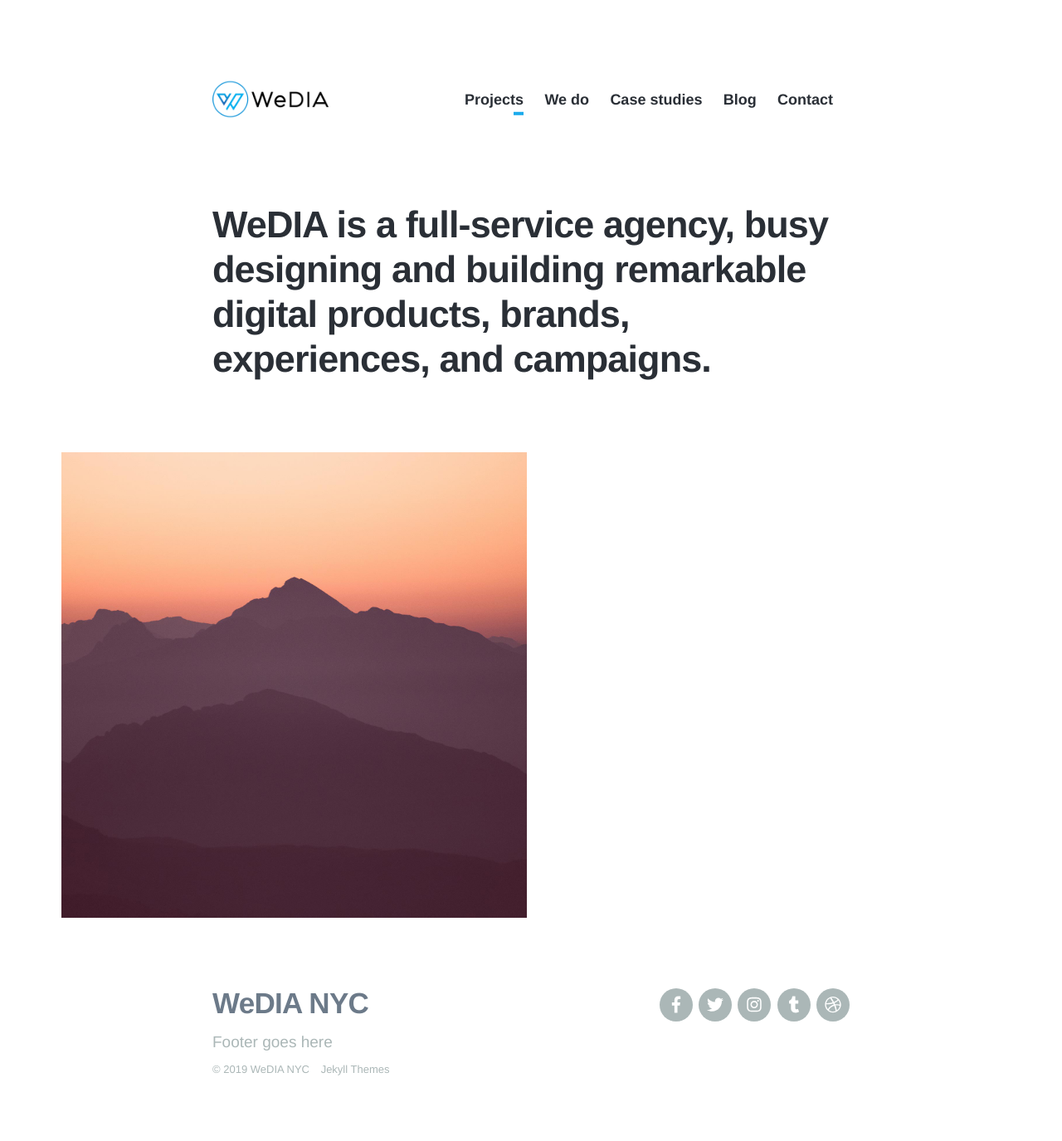
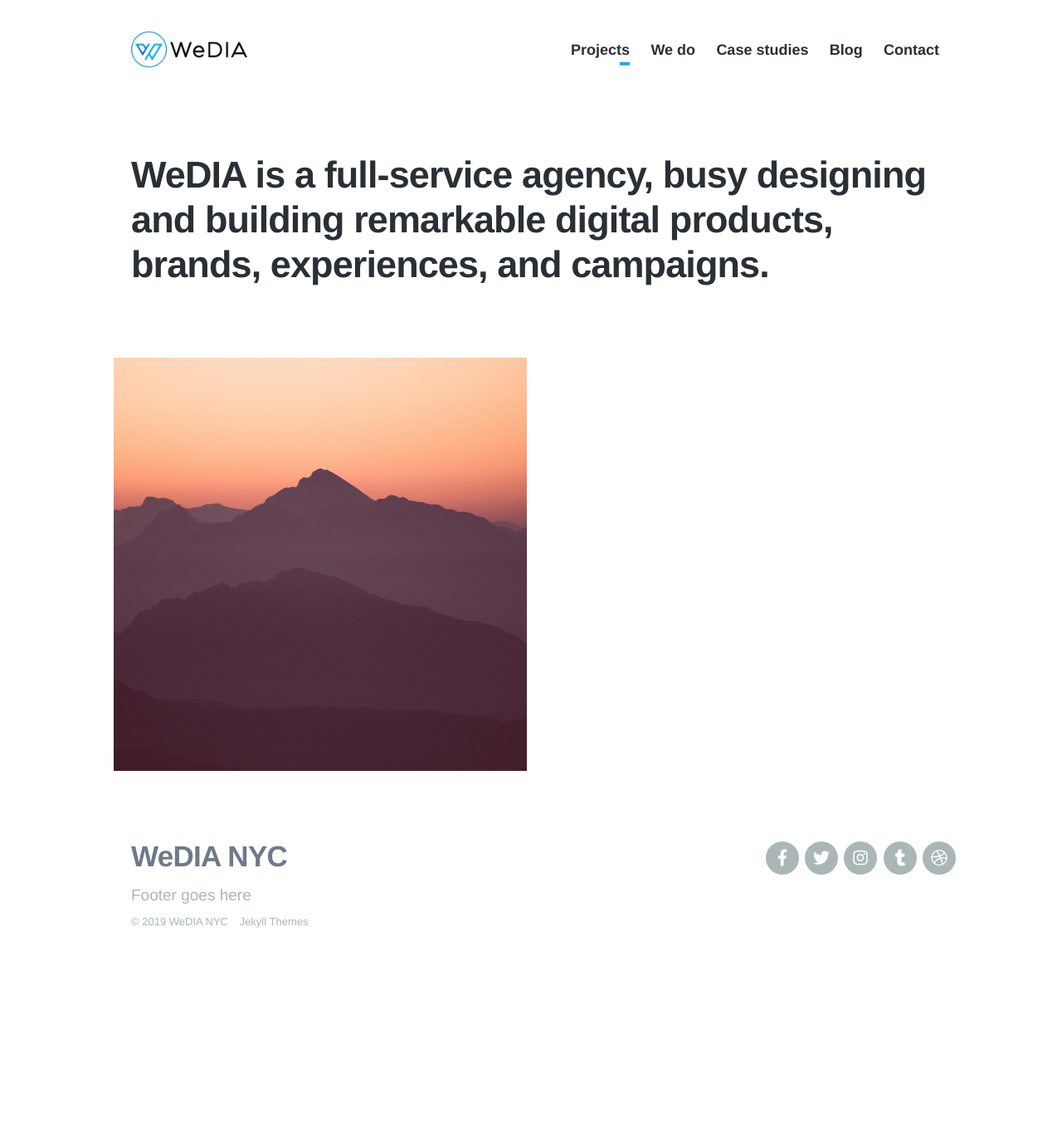
Before and after one commit to wedianyc/wedianyc.github.io, a Jekyll site: the page built from index.html, in a window 1280 px wide. Shown: the whole page at 83% size. Built offline with Jekyll 4.4.1, drawn with Linux system fonts in a browser that asks for light colours; nearby versions of some CDN libraries; some web fonts are replaced; after the commit the page ends 1197 px from its top, so only the background shows below that.

Commit message:
Changing wraps

```diff
--- a/_sass/_basic.scss
+++ b/_sass/_basic.scss
@@ -374,18 +374,18 @@
 	position: relative;
 	margin: 0 auto;
 	padding: 0 30px;
-	max-width: 500px;
+	max-width: 80%;
 
-	@include mq(tabletp) {
-		padding: 0;
-		max-width: 70%;
-	}
+	// @include mq(tabletp) {
+	// 	padding: 0;
+	// 	max-width: 70%;
+	// }
 
-	@include mq(tabletl) {
-		max-width: 65%;
-	}
+	// @include mq(tabletl) {
+	// 	max-width: 65%;
+	// }
 
-	@include mq(laptop) {
-		max-width: 60%;
-	}
+	// @include mq(laptop) {
+	// 	max-width: 80%;
+	// }
 }
--- a/_sass/_includes/_content.scss
+++ b/_sass/_includes/_content.scss
@@ -21,7 +21,7 @@
 .content-wrap {
 
 	@include mq(tabletp) {
-		max-width: 90%;
+		max-width: 80%;
 		margin: 0 auto;
 	}
 }
--- a/_sass/_includes/_header.scss
+++ b/_sass/_includes/_header.scss
@@ -9,19 +9,19 @@
 // - - - - - - - - - - - - - - - - - - - - - - - - - - - - - - - - - - - - Header
 
 .header {
-	margin-top: 40px;
+	margin-top: 20px;
 
-	@include mq(tabletp) {
-		margin-top: 50px;
-	}
+	// @include mq(tabletp) {
+	// 	margin-top: 50px;
+	// }
 
-	@include mq(tabletl) {
-		margin-top: 60px;
-	}
+	// @include mq(tabletl) {
+	// 	margin-top: 60px;
+	// }
 
-	@include mq(laptop) {
-		margin-top: 80px;
-	}
+	// @include mq(laptop) {
+	// 	margin-top: 80px;
+	// }
 }
 
 .header__logo {
```
Also changed, not shown: 2 other files.
